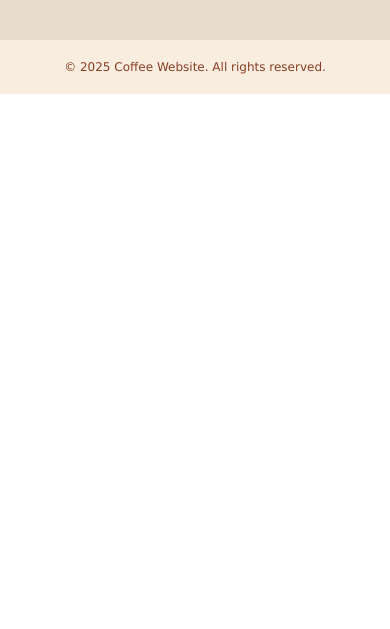
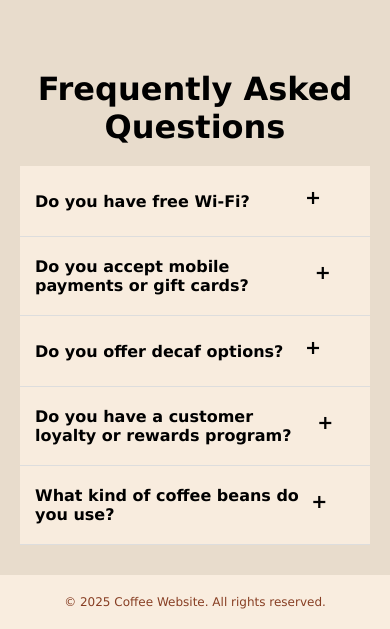
Before and after one commit to jssuthar-alt/internship-projects, a plain HTML site: page Week 1 Project/index.html in a window 390 px wide. Shown: the part 6828-7457 px from the top of the page. Before the commit the page ends 6922 px from the top, so only its background shows below. Drawn offline with Linux system fonts and the light colour scheme.

Commit message:
FAQ section added

```diff
--- /dev/null
+++ b/Week 1 Project/css/FAQ.css
@@ -0,0 +1,81 @@
+.FAQSection {
+  background-color: #e8dccc;
+  display: flex;
+  justify-content: center;
+  align-items: center;
+  padding: 50px 20px;
+}
+.faq-section {
+  max-width: 1200px;
+}
+
+.faq-title {
+  text-align: center;
+  font-size: 2rem;
+  margin-bottom: 20px;
+}
+
+.faq-item {
+    background-color: #f8ecde;
+  border-bottom: 1px solid #ddd;
+  padding: 15px;
+}
+
+.faq-question {
+  width: 100%;
+  background: none;
+  border: none;
+  outline: none;
+  text-align: left;
+  font-size: 1.1rem;
+  font-weight: 600;
+  cursor: pointer;
+  display: flex;
+  justify-content: space-between;
+  align-items: center;
+  padding: 10px 0;
+}
+
+.faq-question .icon {
+  transition: transform 0.3s ease;
+  font-weight: bold;
+  font-size: 1.2rem;
+}
+
+.faq-answer {
+  max-height: 0;
+  overflow: hidden;
+  transition: max-height 0.4s ease, padding 0.3s ease;
+  padding: 0 0;
+}
+
+.faq-answer p {
+  margin: 10px 0;
+}
+
+.faq-item.active .faq-answer {
+  max-height: 200px;
+  padding: 10px 0;
+}
+
+.faq-item.active .faq-question .icon {
+  content: "–";
+}
+
+
+@media (max-width:768px){
+    .FAQSection {
+  padding: 30px 20px;
+}
+.faq-section {
+  max-width: 100%;
+}
+.faq-question {
+  font-size:16px;
+  font-weight: 600;
+  padding: 5px 0;
+}
+.faq-answer p {
+  margin: 5px 0;
+}
+}
--- a/Week 1 Project/index.html
+++ b/Week 1 Project/index.html
@@ -9,6 +9,7 @@
     <link rel="stylesheet" href="./css/style.css" />
     <link rel="stylesheet" href="./css/popup.css" />
     <link rel="stylesheet" href="./css/gallery.css" />
+    <link rel="stylesheet" href="./css/FAQ.css" />
   </head>
   <body>
     <nav class="navbar">
@@ -42,11 +43,9 @@
           height="30"
           width="30"
           class="icon hidden"
-          id="closeMenu"
-           />
+          id="closeMenu" />
       </div>
       <p id="responses" class="responsefromjs"></p>
-
     </nav>
 
     <!-- Hero Section  -->
@@ -446,6 +445,69 @@
         </div>
       </div>
     </section>
+
+   <section class="FAQSection">
+     <div class="faq-section">
+      <h2 class="faq-title">Frequently Asked Questions</h2>
+      <div class="faq-container">
+        <div class="faq-item">
+          <button class="faq-question">
+            Do you have free Wi-Fi? <span class="icon">+</span>
+          </button>
+          <div class="faq-answer">
+            <p>
+              Yes, complimentary Wi-Fi is available for all customers.
+            </p>
+          </div>
+        </div>
+
+        <div class="faq-item">
+          <button class="faq-question">
+            Do you accept mobile payments or gift cards? <span class="icon">+</span>
+          </button>
+          <div class="faq-answer">
+            <p>
+              Yes, we accept all major credit cards, as well as mobile payment options like Apple Pay and Google Pay. We also offer digital and physical gift cards, which you can purchase in-store.
+            </p>
+          </div>
+        </div>
+
+        <div class="faq-item">
+          <button class="faq-question">
+           Do you offer decaf options? <span class="icon">+</span>
+          </button>
+          <div class="faq-answer">
+            <p>
+             Yes, we have decaf options for all our espresso-based drinks and also offer a decaf drip coffee.
+            </p>
+          </div>
+        </div>
+
+        <div class="faq-item">
+          <button class="faq-question">
+            Do you have a customer loyalty or rewards program?<span class="icon">+</span>
+          </button>
+          <div class="faq-answer">
+            <p>
+              Yes, there is a rewards program where points are earned with every purchase, which can be redeemed for free drinks and other perks. Sign-up is available at the counter or through the mobile app.
+            </p>
+          </div>
+        </div>
+
+        <div class="faq-item">
+          <button class="faq-question">
+            What kind of coffee beans do you use?
+            <span class="icon">+</span>
+          </button>
+          <div class="faq-answer">
+            <p>
+              We use sustainably sourced, locally roasted beans from [Name of Roaster], which allows us to provide the freshest and highest-quality coffee possible.
+            </p>
+          </div>
+        </div>
+      </div>
+    </div>
+   </section>
     <footer>
       <p>&copy; 2025 Coffee Website. All rights reserved.</p>
     </footer>
@@ -471,5 +533,6 @@
     <script src="./js/gallery.js"></script>
     <script src="./js/header.js"></script>
     <script src="./js/slider.js"></script>
+    <script src="./js/FAQ.js"></script>
   </body>
 </html>
--- /dev/null
+++ b/Week 1 Project/js/FAQ.js
@@ -0,0 +1,19 @@
+const faqItems = document.querySelectorAll(".faq-item");
+
+faqItems.forEach(item => {
+  const btn = item.querySelector(".faq-question");
+
+  btn.addEventListener("click", () => {
+    faqItems.forEach(i => {
+      if (i !== item) {
+        i.classList.remove("active");
+        i.querySelector(".icon").textContent = "+";
+      }
+    });
+
+    item.classList.toggle("active");
+
+    const icon = item.querySelector(".icon");
+    icon.textContent = item.classList.contains("active") ? "–" : "+";
+  });
+});
--- a/Week 1 Project/js/contact.js
+++ b/Week 1 Project/js/contact.js
@@ -23,7 +23,7 @@ myForm.addEventListener("submit", function (event) {
   }
 
   if (username === "" || email === "" || message === "") {
-    showMessage("Please fill in all fields.", "error");
+    showMessage("Please fill out all the fields.", "error");
     return;
   }
 
```
Also changed, not shown: Week 1 Project/contact.html (+3 -2 lines). Lines whose indentation alone changed are shown as unchanged.
